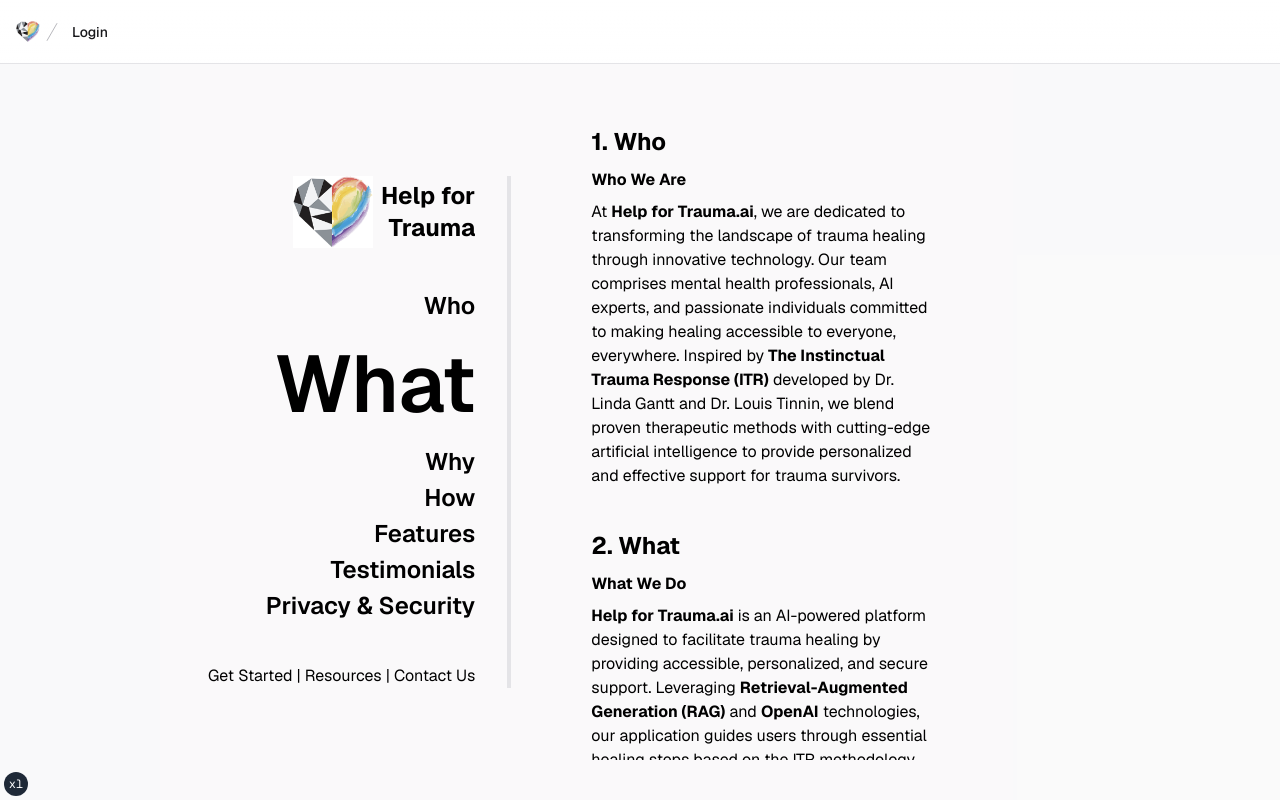
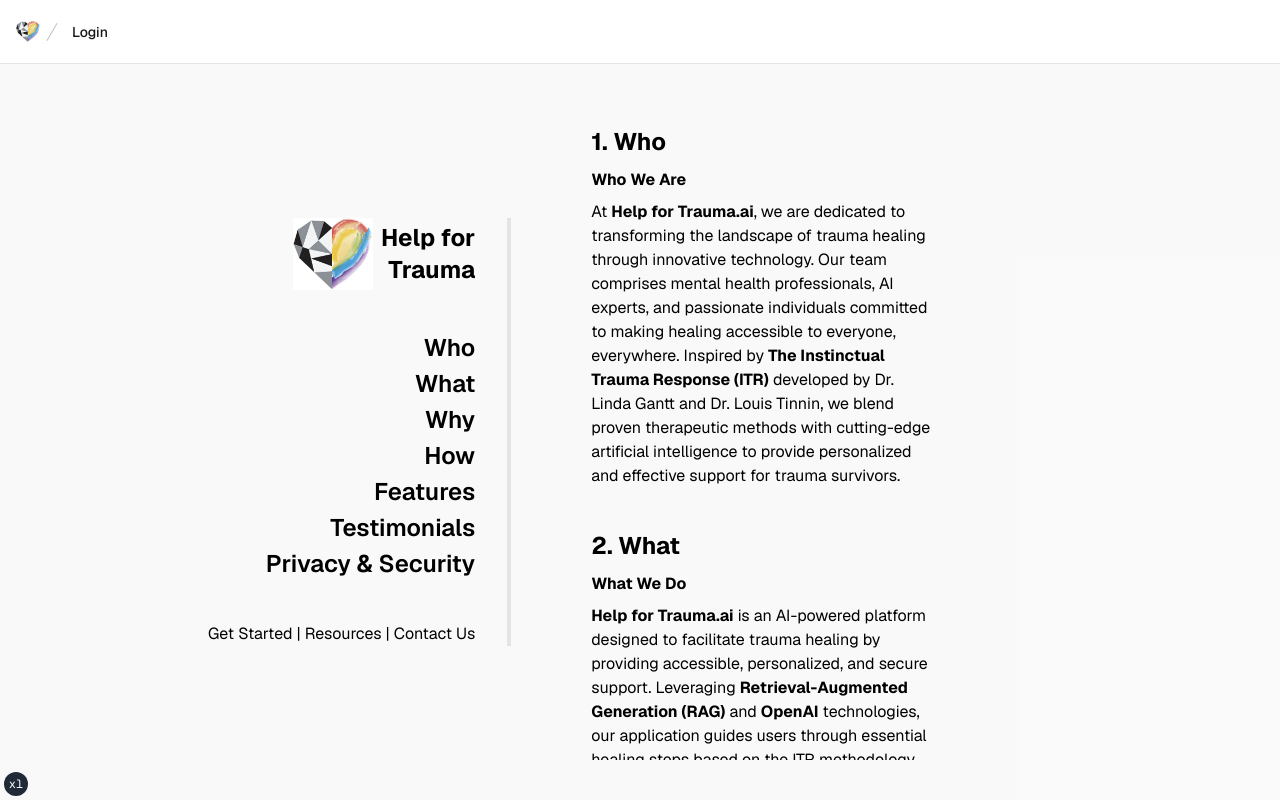
Before and after one commit to HelpForTraumaApp/hft-ai, a Next.js app: page / in a window 1280 px wide. Built offline with nearby package versions, Linux system fonts and the light colour scheme; no server answers.

Commit message:
feedback

```diff
--- a/components/homepage.tsx
+++ b/components/homepage.tsx
@@ -1,9 +1,11 @@
 'use client'
 
-import { useRef } from 'react'
+import { useRef, useState } from 'react'
 import Content from '@/components/homepage-content'
 
 export const HomePage = () => {
+  const [activeNav, setActiveNav] = useState('')
+
   const leftParentRef = useRef<HTMLDivElement>(null)
   const leftChildRef = useRef<HTMLDivElement>(null)
   const rightContentsRef = useRef<HTMLDivElement>(null)
@@ -16,6 +18,8 @@
     ) {
       return
     }
+
+    setActiveNav(id)
 
     const childPositionTop =
       leftChildRef.current.getBoundingClientRect().top -
@@ -47,57 +51,30 @@
           </div>
           <div className="navigation my-10">
             <ul className="">
-              <li className="text-[24px] font-semibold hover:text-[#74549d]">
-                <button onClick={() => handleClickNavigation('who')}>
-                  Who
-                </button>
-              </li>
-              <li className="text-[80px] font-semibold hover:text-[#74549d]">
-                <button onClick={() => handleClickNavigation('what')}>
-                  What
-                </button>
-              </li>
-              <li className="text-[24px] font-semibold hover:text-[#74549d]">
-                <button onClick={() => handleClickNavigation('why')}>
-                  Why
-                </button>
-              </li>
-              <li className="text-[24px] font-semibold hover:text-[#74549d]">
-                <button onClick={() => handleClickNavigation('how')}>
-                  How
-                </button>
-              </li>
-              <li className="text-[24px] font-semibold hover:text-[#74549d]">
-                <button onClick={() => handleClickNavigation('features')}>
-                  Features
-                </button>
-              </li>
-              <li className="text-[24px] font-semibold hover:text-[#74549d]">
-                <button onClick={() => handleClickNavigation('testimonials')}>
-                  Testimonials
-                </button>
-              </li>
-              <li className="text-[24px] font-semibold hover:text-[#74549d]">
-                <button
-                  onClick={() => handleClickNavigation('privacy-security')}
+              {mainNavs.map((nav, index) => (
+                <li
+                  key={index}
+                  className="text-[24px] font-semibold hover:text-[#74549d]"
                 >
-                  Privacy & Security
-                </button>
-              </li>
+                  <button onClick={() => handleClickNavigation(nav.id)}>
+                    {nav.label}
+                  </button>
+                </li>
+              ))}
             </ul>
           </div>
           <div className="text-nowrap">
-            <a href="/#get-started" className="hover:text-[#74549d]">
-              Get Started
-            </a>{' '}
-            |{' '}
-            <a href="/#resources" className="hover:text-[#74549d]">
-              Resources
-            </a>{' '}
-            |{' '}
-            <a href="/#contact" className="hover:text-[#74549d]">
-              Contact Us
-            </a>
+            {subNavs.map((nav, index) => (
+              <span key={index}>
+                {index == 0 ? <></> : <> | </>}
+                <button
+                  className="hover:text-[#74549d]"
+                  onClick={() => handleClickNavigation(nav.id)}
+                >
+                  {nav.label}
+                </button>
+              </span>
+            ))}
           </div>
         </div>
       </div>
@@ -121,6 +98,22 @@
     </div>
   )
 }
+
+const mainNavs = [
+  { id: 'who', label: 'Who' },
+  { id: 'what', label: 'What' },
+  { id: 'why', label: 'Why' },
+  { id: 'how', label: 'How' },
+  { id: 'features', label: 'Features' },
+  { id: 'testimonials', label: 'Testimonials' },
+  { id: 'privacy-security', label: 'Privacy & Security' }
+]
+
+const subNavs = [
+  { id: 'get-started', label: 'Get Started' },
+  { id: 'resources', label: 'Resources' },
+  { id: 'contact', label: 'Contact Us' }
+]
 
 const homepageContents = [
   {
```
